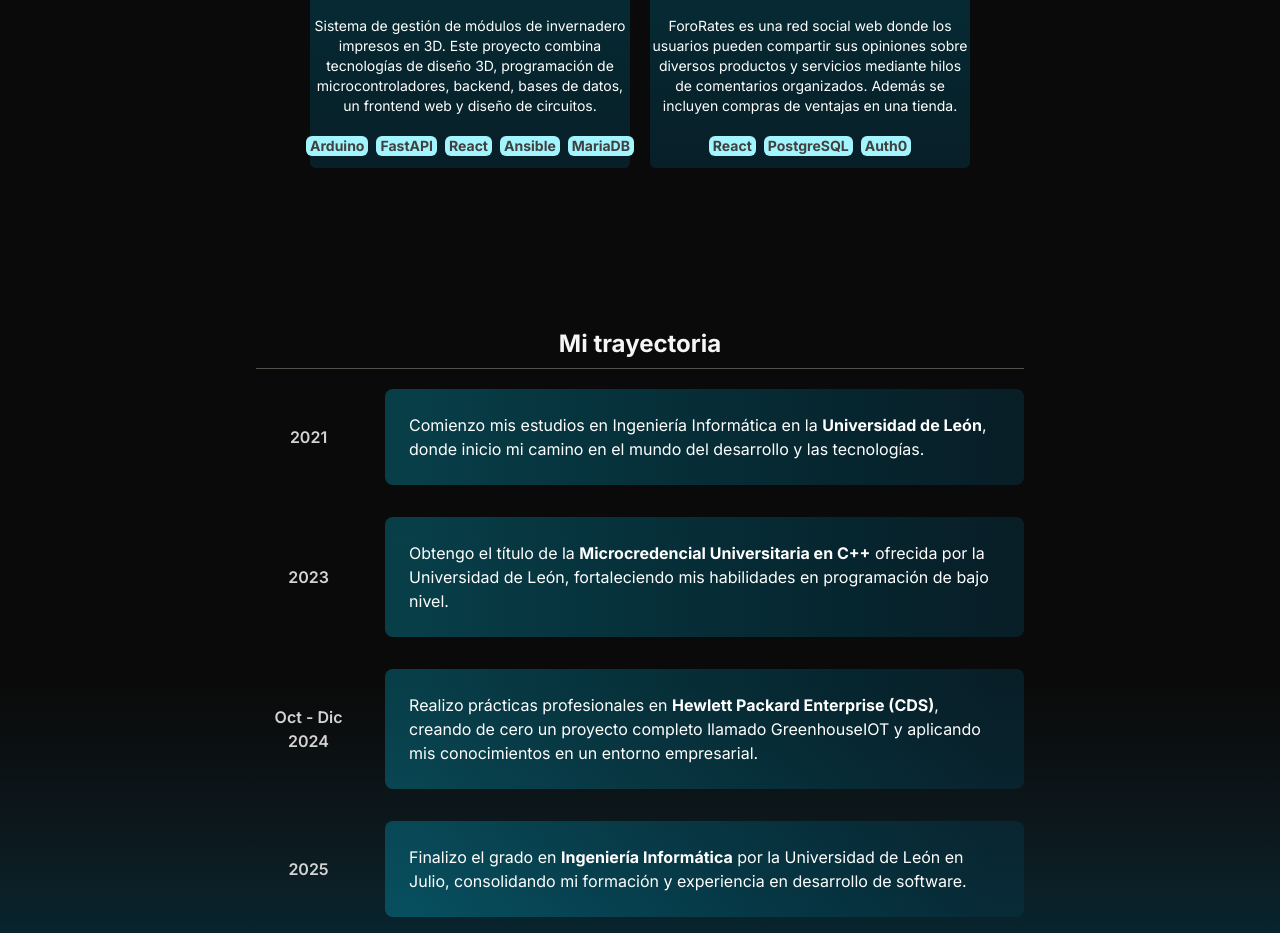
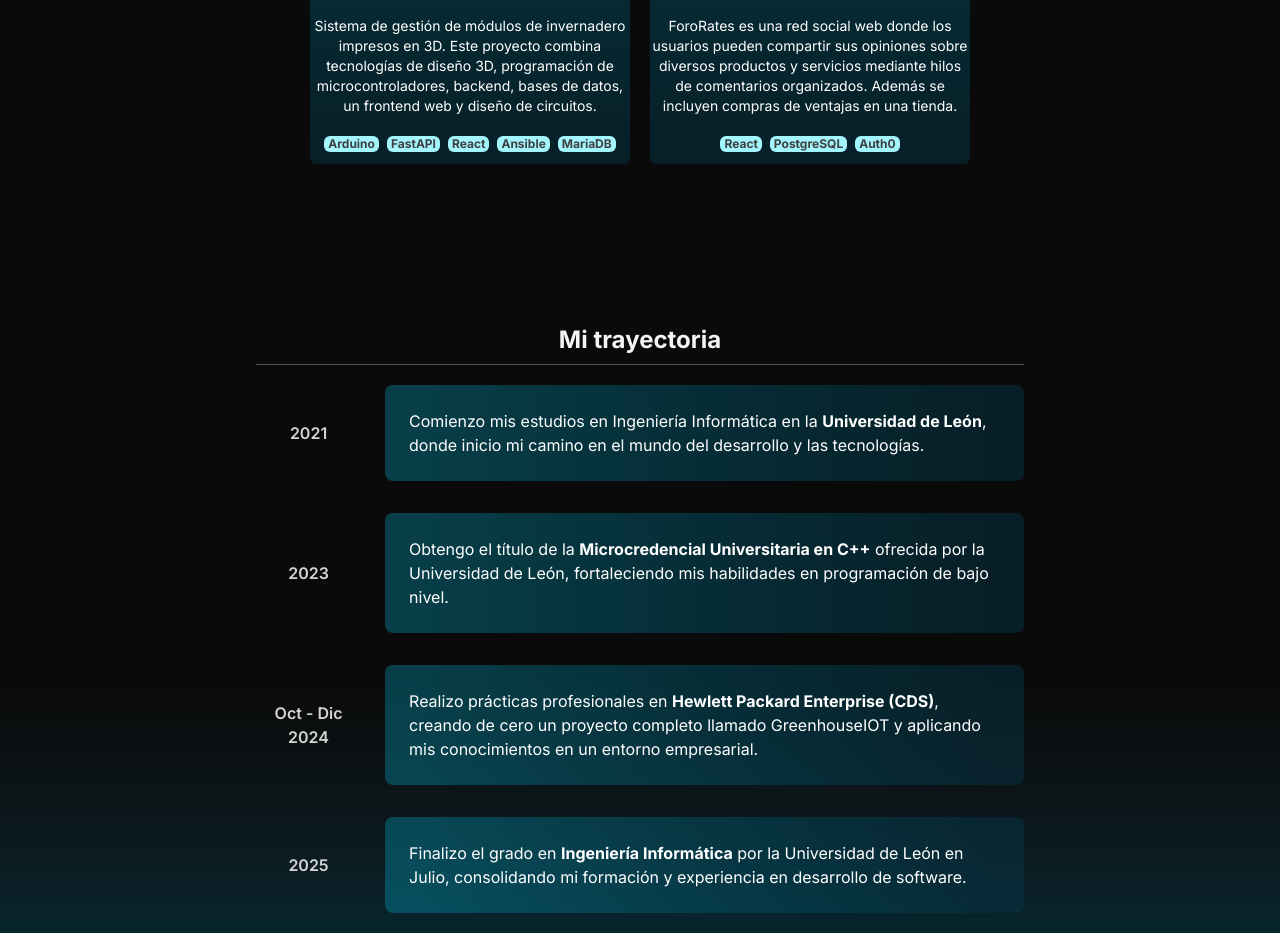
Before and after one commit to jlopep09/joselp.com, a React (Vite) app: page / in a window 1280 px wide. Shown: the part 1240-2173 px from the top of the page. Built offline with nearby package versions, Linux system fonts and the light colour scheme.

Commit message:
Fix tags overflow

```diff
--- a/src/components/Projects.jsx
+++ b/src/components/Projects.jsx
@@ -55,7 +55,7 @@ function Project({ projectTitle, imgSrc, imgAlt, projectDesc, projectTags, proje
       <p className='py-5 text-sm text-white text-center h-35'>{projectDesc}</p>
       <p className='flex w-full justify-center gap-2 pb-3'>
         {projectTags.map((tag, idx) => (
-          <span key={idx} className='bg-cyan-200 text-neutral-700 rounded-md p-1 py-0 text-sm font-bold'>
+          <span key={idx} className='bg-cyan-200 text-neutral-700 rounded-md p-1 py-0 text-xs font-bold'>
             {tag}
           </span>
         ))}
```
